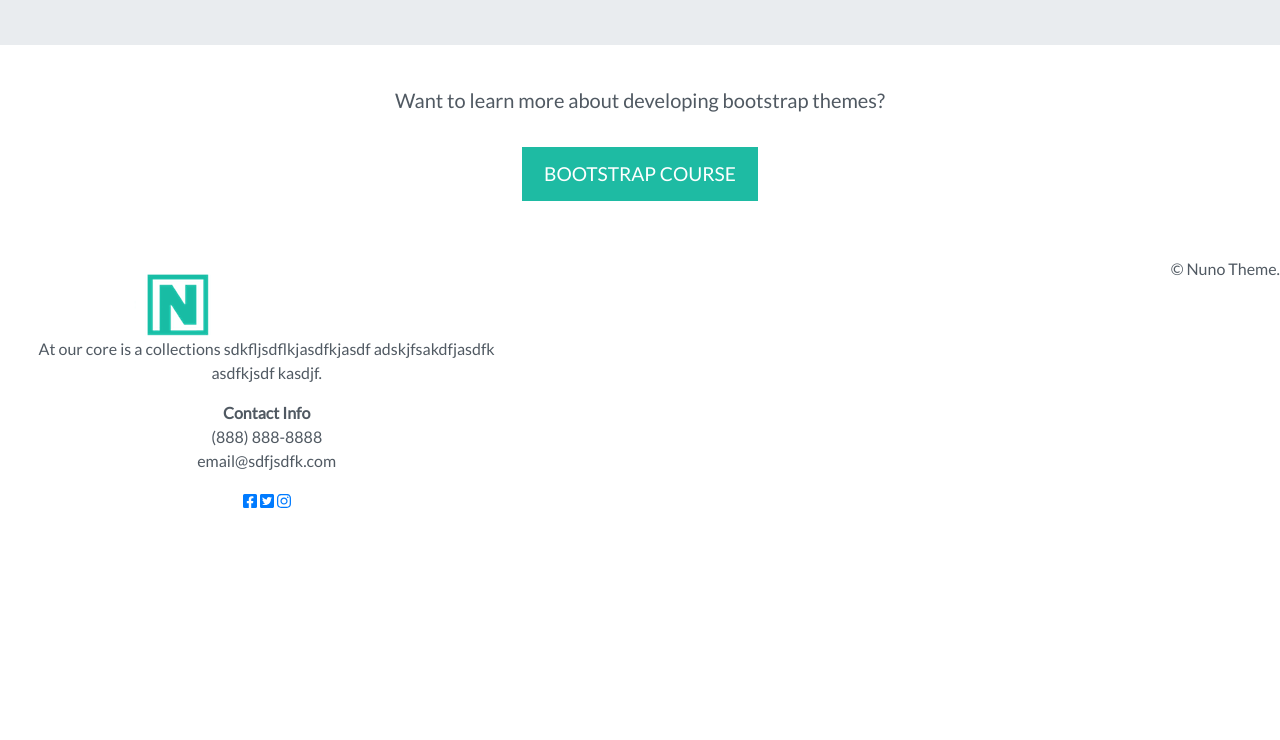
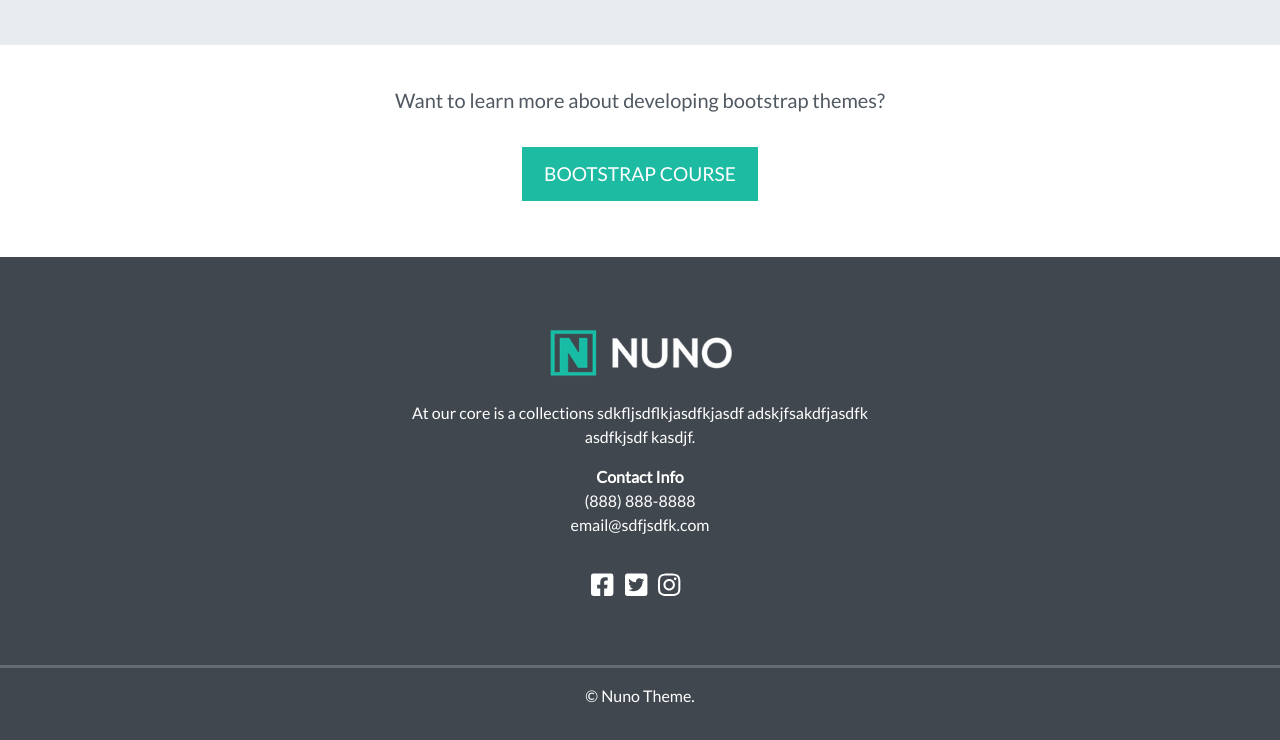
Before and after one commit to tlmaravilla/NunoThemeBasic, a plain HTML site: page index.html in a window 1280 px wide. Shown: the part 2538-3278 px from the top of the page. Before the commit the page ends 3067 px from the top, so only its background shows below. Drawn offline with nearby package versions, Linux system fonts and the light colour scheme; a script that the page names is missing.

Commit message:
footer complete

```diff
--- a/css/style.css
+++ b/css/style.css
@@ -170,6 +170,37 @@ blockquote .svg-inline--fa {
 
 /*----- Contact Section -----*/
 
+footer {
+  background-color: #40474e;
+  color: white;
+  padding: 2rem 0 2rem;
+  margin-top: 1rem;
+}
+
+footer img {
+  height: 3rem;
+  margin: 1.5rem 0;
+}
+
+footer a {
+  color: #fff;
+}
+
+footer svg.svg-inline--fa {
+  font-size: 1.6rem;
+  margin: 1.2rem .5rem 0 0;
+}
+
+footer svg.svg-inline--fa:hover {
+  color: #1ebba3 !important;
+}
+
+hr.socket {
+  width: 100%;
+  border-top: .2rem solid #666b71;
+  margin-top: 3rem;
+}
+
 
 
 
```
